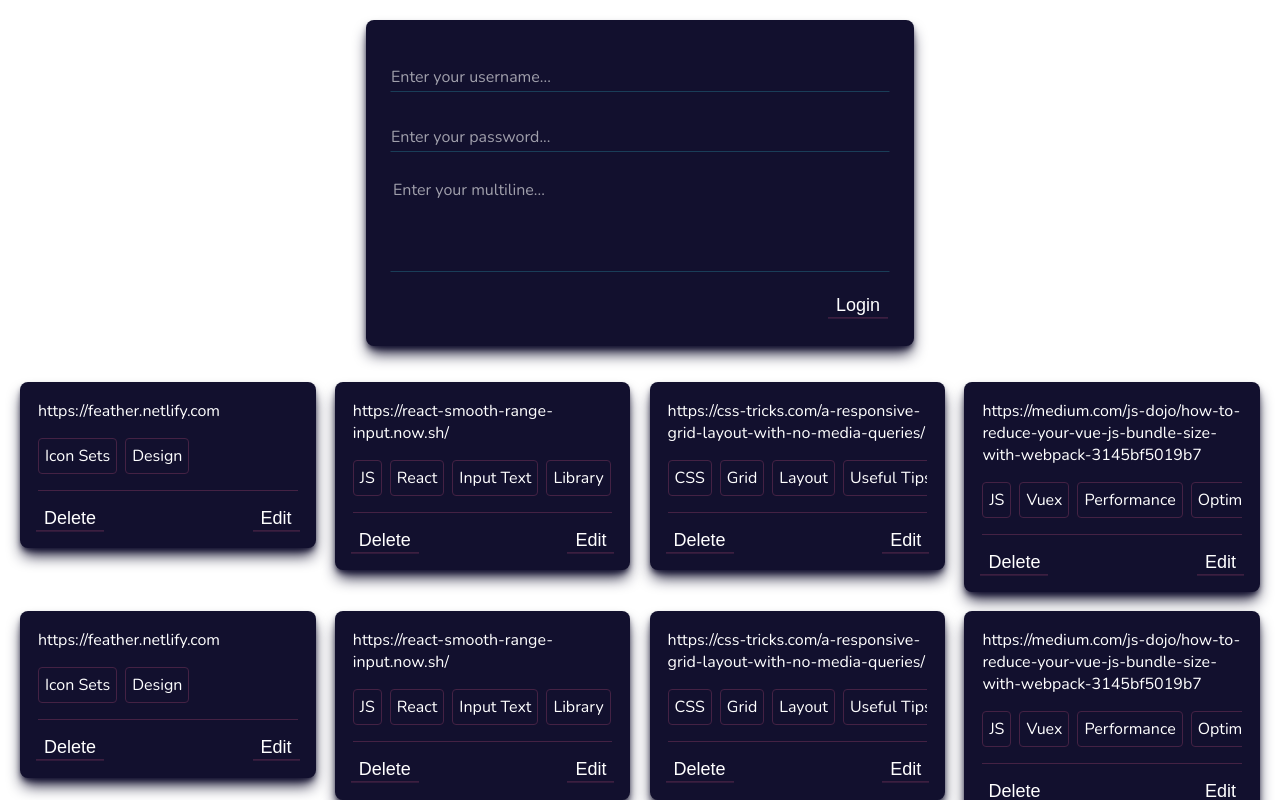
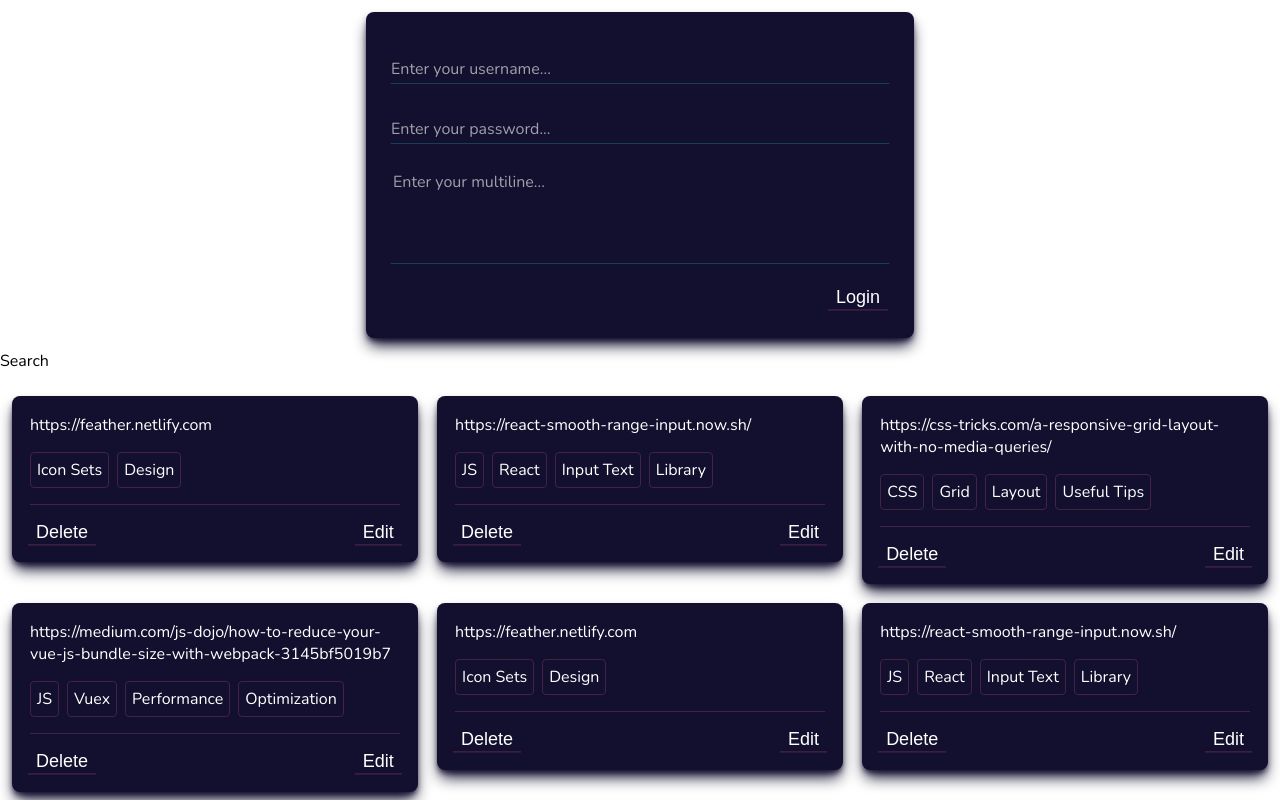
Before and after one commit to flashback2k14/Angular-Component-Playground, an Angular app: page / in a window 1280 px wide. Shown: the top 800 px of the page. Built offline with nearby package versions, Linux system fonts and the light colour scheme.

Commit message:
start search component

```diff
--- a/src/app/app.component.ts
+++ b/src/app/app.component.ts
@@ -36,6 +36,8 @@ import { Component } from "@angular/core";
           <yeah-button type="submit">Login</yeah-button>
         </form>
       </div>
+
+      <yeah-search></yeah-search>
 
       <yeah-list>
         <yeah-card
--- a/src/app/shared/list/yeah-list.component.css
+++ b/src/app/shared/list/yeah-list.component.css
@@ -1,6 +1,6 @@
 .list {
   display: grid;
-  grid-template-columns: repeat(auto-fill, minmax(18rem, 1fr));
+  grid-template-columns: repeat(auto-fill, minmax(20rem, 1fr));
   grid-gap: 1.2rem;
   margin: 24px 12px;
 }
--- /dev/null
+++ b/src/app/shared/search/yeah-search.component.html
@@ -0,0 +1 @@
+<div>Search</div>
--- a/src/app/shared/shared.module.ts
+++ b/src/app/shared/shared.module.ts
@@ -5,6 +5,7 @@ import { YeahButtonComponent } from "./button/yeah-button.component";
 import { YeahCardComponent } from "./card/yeah-card.component";
 import { YeahInputComponent } from "./input/yeah-input.component";
 import { YeahListComponent } from "./list/yeah-list.component";
+import { YeahSearchComponent } from "./search/yeah-search.component";
 import { YeahTextareaComponent } from "./textarea/yeah-textarea.component";
 
 @NgModule({
@@ -13,6 +14,7 @@ import { YeahTextareaComponent } from "./textarea/yeah-textarea.component";
     YeahCardComponent,
     YeahInputComponent,
     YeahListComponent,
+    YeahSearchComponent,
     YeahTextareaComponent
   ],
   imports: [CommonModule, FormsModule],
@@ -21,6 +23,7 @@ import { YeahTextareaComponent } from "./textarea/yeah-textarea.component";
     YeahCardComponent,
     YeahInputComponent,
     YeahListComponent,
+    YeahSearchComponent,
     YeahTextareaComponent,
     FormsModule
   ]
--- a/src/styles.css
+++ b/src/styles.css
@@ -1,10 +1,12 @@
-@import url("https://fonts.googleapis.com/css?family=Nunito");
+@import url("https://fonts.googleapis.com/css?family=Nunito:300&display=swap");
 
 html,
 body {
   font-family: "Nunito", sans-serif;
   background: #ffffff;
   height: 100vh;
+  margin: 0;
+  padding: 0;
 }
 
 /* theming scrollbars */
```
Also changed, not shown: src/app/shared/search/yeah-search.component.ts (added, +8 -0 lines), src/app/shared/search/yeah-search.component.css (added).
